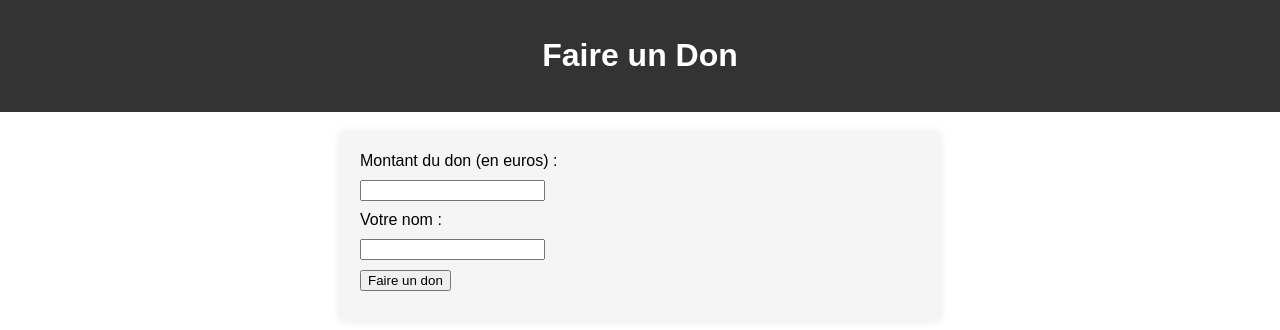
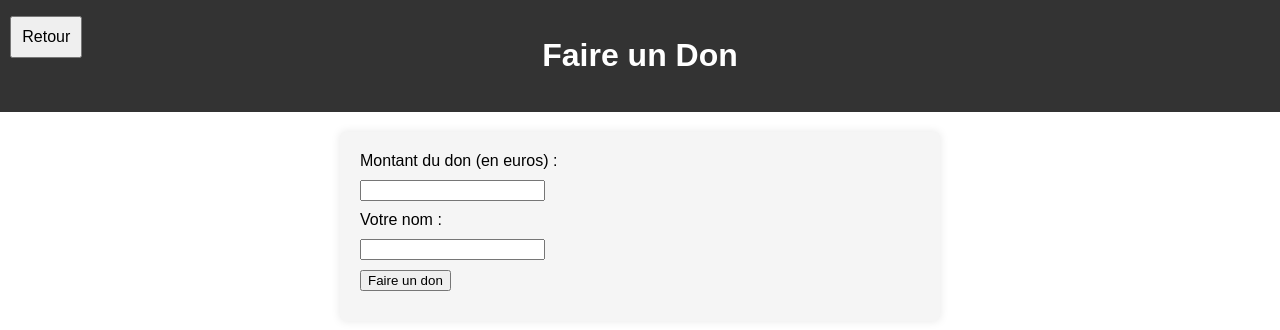
Before and after one commit to LowellTN/PPII_2023, a Flask app: page /dons in a window 1280 px wide. Shown: the top 330 px of the page. Run offline with Flask 3, Linux system fonts and the light colour scheme.

Commit message:
Ajout d'un bouton 'Retour' qui ramène vers la page d'accueil

```diff
--- a/templates/dons.html
+++ b/templates/dons.html
@@ -11,6 +11,7 @@
         <h1>Faire un Don</h1>
     </header>
     <main>
+        <button id="returnButton">Retour</button>
         <section id="donation-form">
             <label for="amount">Montant du don (en euros) :</label>
             <input type="number" id="amount" min="1" required>
@@ -27,5 +28,7 @@
         </section>
     </main>
     <script src="static/dons.js"></script>
+    <script>document.getElementById('returnButton').addEventListener('click', function() {
+        window.location.href = '/';});</script>
 </body>
 </html>
--- a/templates/map.html
+++ b/templates/map.html
@@ -11,10 +11,13 @@
     <script src="https://unpkg.com/leaflet.markercluster/dist/leaflet.markercluster.js"></script>
 </head>
 <body>
+    <button id="returnButton">Retour</button>
     <div id="map"></div></div>
     <div id="sidebar">
         <div id="visible-centers-list"></div>
       </div>
     <script src="static/map.js"></script>
+    <script>document.getElementById('returnButton').addEventListener('click', function() {
+        window.location.href = '/';});</script>
 </body>
 </html>
--- a/templates/static/style_dons.css
+++ b/templates/static/style_dons.css
@@ -38,3 +38,12 @@ main {
     border-radius: 5px;
     box-shadow: 0 0 10px rgba(0, 0, 0, 0.1);
 }
+
+#returnButton {
+    position: fixed;
+    top: 2%;
+    left: 0.8%;
+    z-index: 1000;
+    font-size: 16px;
+    padding: 10px;
+}
```
Also changed, not shown: templates/static/styles.css (+9 -0 lines).
